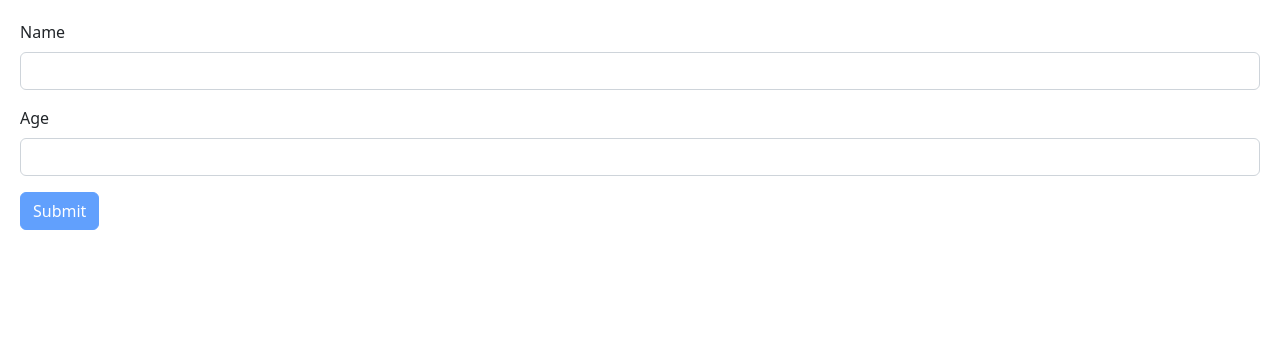
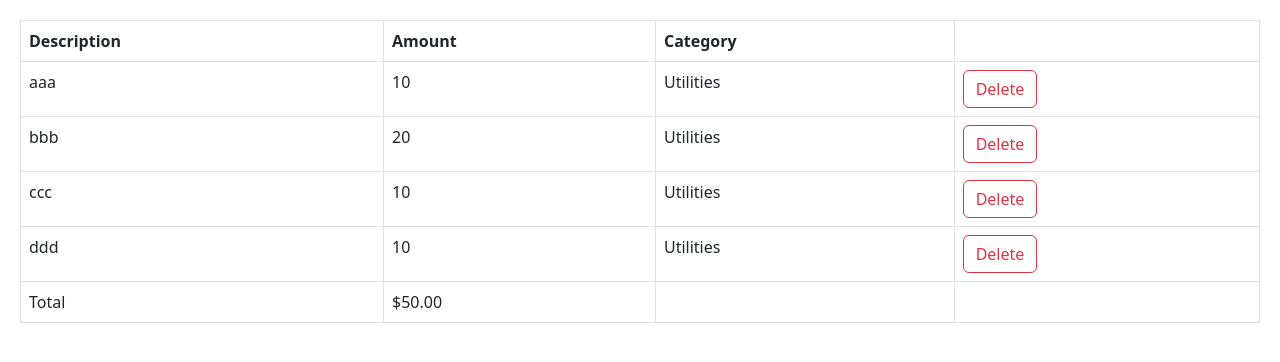
Before and after one commit to Cyber-Sam33/react-app-vid-game, a React (Vite) app: page / in a window 1280 px wide. Shown: the top 362 px of the page. Built offline with nearby package versions, Linux system fonts and the light colour scheme.

Commit message:
add expense-tracker and ExpenseList

```diff
--- a/src/App.tsx
+++ b/src/App.tsx
@@ -3,15 +3,46 @@
 import Alert from "./components/Alert";
 import Form from "./components/Form";
 import { useState } from "react";
+import ExpenseList from "./expense-tracker/components/ExpenseList";
 
 function App() {
-  let items = ["New York", "San Francisco", "Tokyo", "London", "Paris"];
-  const handleSelectItem = (item: string) => {
-    console.log(item);
-  };
-  const [alertVisble, setAlertVisibility] = useState(false);
+  const [expenses, setExpenses] = useState([
+    {
+      id: 1,
+      description: "aaa",
+      amount: 10,
+      category: "Utilities",
+    },
+    {
+      id: 2,
+      description: "bbb",
+      amount: 20,
+      category: "Utilities",
+    },
+    {
+      id: 3,
+      description: "ccc",
+      amount: 10,
+      category: "Utilities",
+    },
+    {
+      id: 4,
+      description: "ddd",
+      amount: 10,
+      category: "Utilities",
+    },
+  ]);
+  // let items = ["New York", "San Francisco", "Tokyo", "London", "Paris"];
+  // const handleSelectItem = (item: string) => {
+  //   console.log(item);
+  // };
+  // const [alertVisble, setAlertVisibility] = useState(false);
   return (
     <div>
+      <ExpenseList
+        expenses={expenses}
+        onDelete={(id) => setExpenses(expenses.filter((e) => e.id !== id))}
+      />
       {/* <ListGroup
         items={items}
         heading="Cities"
@@ -23,7 +54,7 @@
       <Button colour="primary" onClick={() => setAlertVisibility(true)}>
         My Button
       </Button> */}
-      <Form />
+      {/* <Form /> */}
     </div>
   );
 }
--- /dev/null
+++ b/src/expense-tracker/components/ExpenseList.tsx
@@ -0,0 +1,61 @@
+import React from "react";
+
+interface Expense {
+  id: number;
+  description: string;
+  amount: number;
+  category: string;
+}
+
+interface Props {
+  expenses: Expense[];
+  onDelete: (id: number) => void;
+}
+
+const ExpenseList = ({ expenses, onDelete }: Props) => {
+  if (expenses.length === 0) return null;
+  return (
+    <table className="table table-bordered">
+      <thead>
+        <tr>
+          <th>Description</th>
+          <th>Amount</th>
+          <th>Category</th>
+          <th></th>
+        </tr>
+      </thead>
+      <tbody>
+        {expenses.map((expense) => (
+          <tr key={expense.id}>
+            <td>{expense.description}</td>
+            <td>{expense.amount}</td>
+            <td>{expense.category}</td>
+            <td>
+              <button
+                className="btn btn-outline-danger"
+                onClick={() => onDelete(expense.id)}
+              >
+                Delete
+              </button>
+            </td>
+          </tr>
+        ))}
+      </tbody>
+      <tfoot>
+        <tr>
+          <td>Total</td>
+          <td>
+            $
+            {expenses
+              .reduce((acc, expense) => expense.amount + acc, 0)
+              .toFixed(2)}
+          </td>
+          <td></td>
+          <td></td>
+        </tr>
+      </tfoot>
+    </table>
+  );
+};
+
+export default ExpenseList;
```
